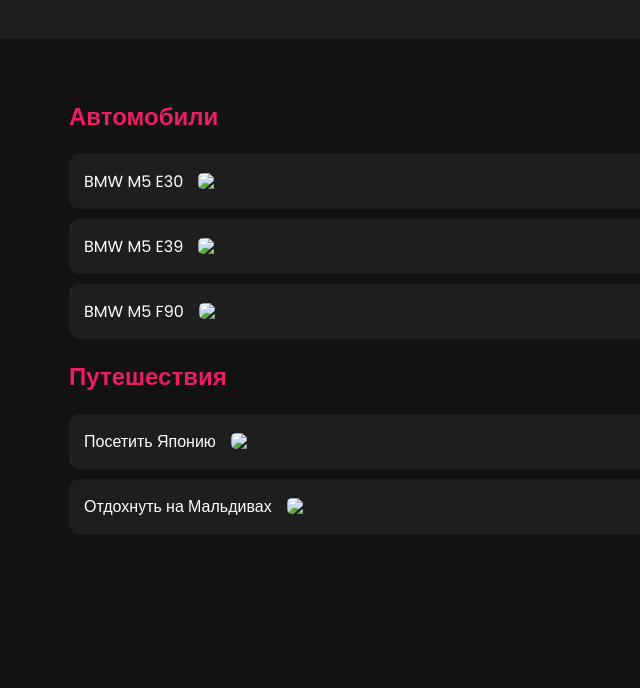
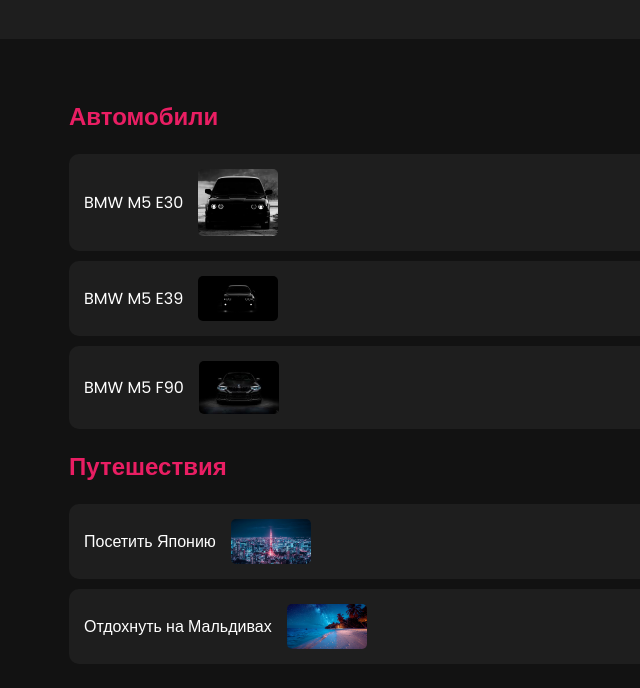
Before and after one commit to JDh12488/JDH, a plain HTML site: page index.html in a window 1280 px wide. Shown: the part 92-780 px from the top of the page, without its empty margins (171-811 px from the left). Drawn offline with nearby package versions, Linux system fonts and the light colour scheme.

Commit message:
Update index.html

```diff
--- a/index.html
+++ b/index.html
@@ -16,16 +16,16 @@
     <section>
       <h2>Автомобили</h2>
       <ul>
-        <li class="wish-item"> <a href="E30.html" target="_blank">BMW M5 E30 </a> <img src="img/4.jpg"></li>
-        <li class="wish-item"> <a href="E39.html" target="_blank">BMW M5 E39 </a> <img src="img/3.jpg"></li>
-        <li class="wish-item"> <a href="F90.html" target="_blank">BMW M5 F90 </a> <img src="img/1.jpg"></li>
+        <li class="wish-item"> <a href="E30.html" target="_blank">BMW M5 E30 </a> <img src="4.jpg"></li>
+        <li class="wish-item"> <a href="E39.html" target="_blank">BMW M5 E39 </a> <img src="3.jpg"></li>
+        <li class="wish-item"> <a href="F90.html" target="_blank">BMW M5 F90 </a> <img src="1.jpg"></li>
       </ul>
     </section>
     <section>
       <h2>Путешествия</h2>
       <ul>
-        <li class="wish-item"><a href="japan.html" target="_blank">Посетить Японию</a> <img src="img/6.jpg"></li>
-        <li class="wish-item"><a href="maldives.html" target="_blank">Отдохнуть на Мальдивах</a> <img src="img/2.avif"></li>
+        <li class="wish-item"><a href="japan.html" target="_blank">Посетить Японию</a> <img src="6.jpg"></li>
+        <li class="wish-item"><a href="maldives.html" target="_blank">Отдохнуть на Мальдивах</a> <img src="2.avif"></li>
       </ul>
     </section>
     <script src="https://unpkg.com/aos@2.3.1/dist/aos.js"></script>
```
